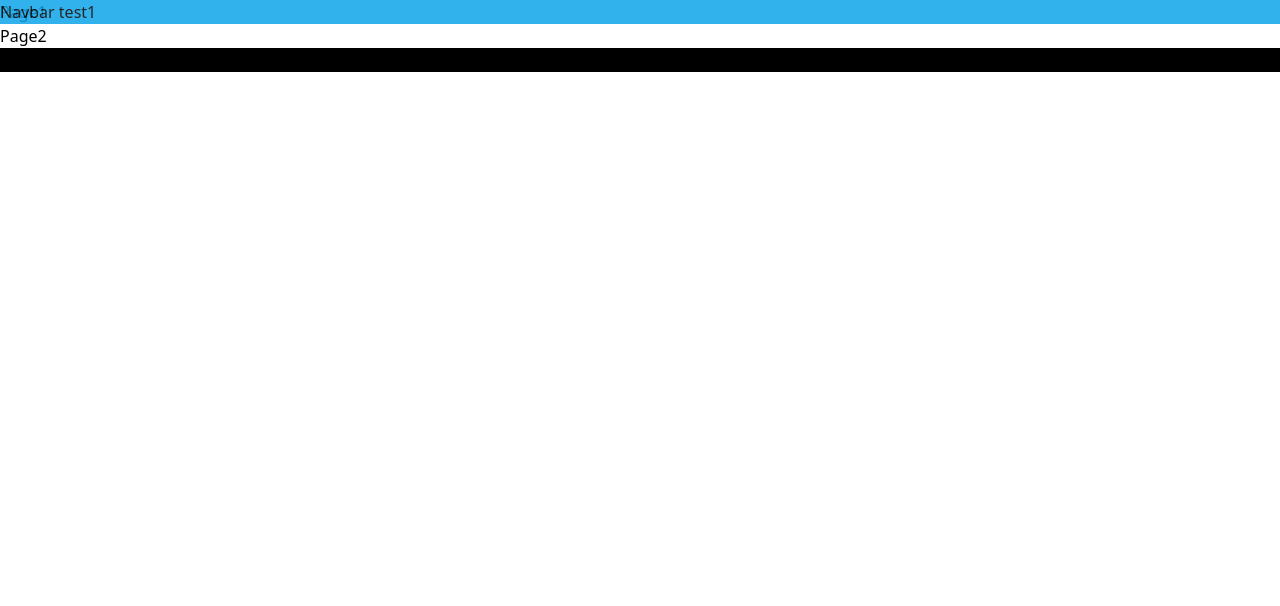
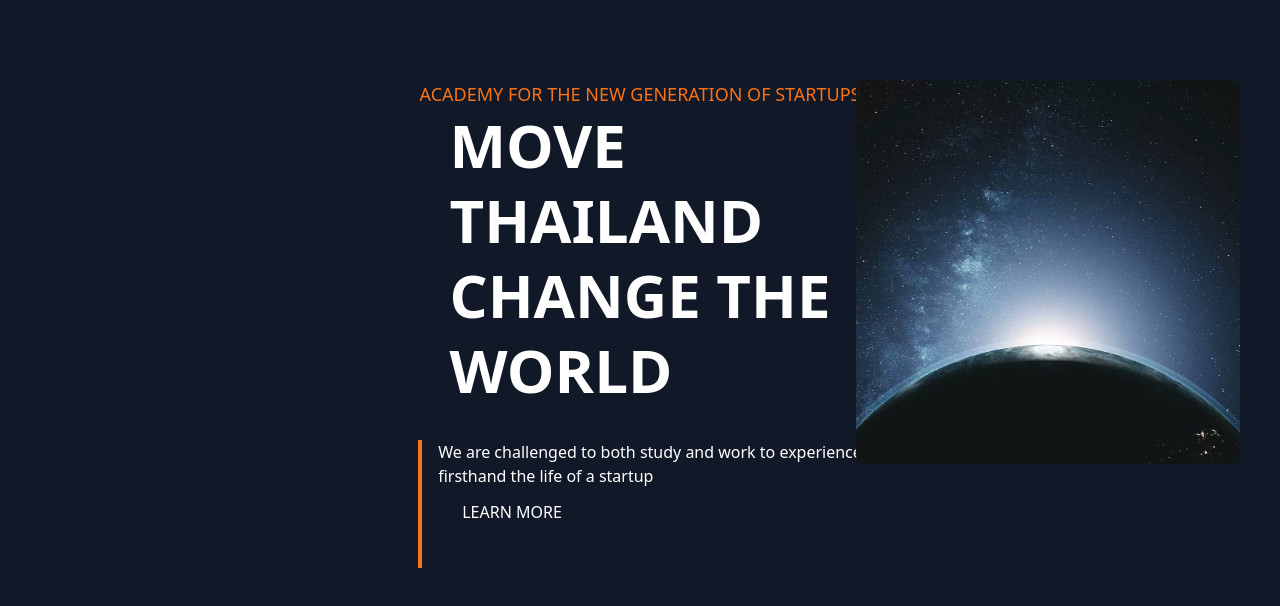
Before and after one commit to BestTTTA/web-ttta, a Next.js app: page / in a window 1280 px wide. Shown: the top 606 px of the page. Built offline with nearby package versions, Linux system fonts and the light colour scheme.

Commit message:
update page1

```diff
--- a/src/app/components/Footer.tsx
+++ b/src/app/components/Footer.tsx
@@ -1,7 +1,7 @@
 import { FC } from "react";
 
 const Footer: FC = () => {
-  return <div className="bg-black w-full">Footer</div>;
+  return <div></div>;
 };
 
 export default Footer;
--- a/src/app/components/Page1.tsx
+++ b/src/app/components/Page1.tsx
@@ -1,7 +1,39 @@
 import { FC } from "react";
+import Image from "next/image";
+import EarthImage from "./image/MMIGIT-03-1.jpg"
 
 const Page1: FC = () => {
-  return <div>Page1</div>;
+  return (
+    <div className="flex flex-col items-center justify-between min-h-screen p-4 bg-gray-900 text-white">
+      <div className="w-full max-w-4xl">
+
+        <div className="flex flex-col items-center justify-center p-16">
+          <p className="text-orange-500 text-lg">ACADEMY FOR THE NEW GENERATION OF STARTUPS</p>
+          <h1 className="text-6xl font-bold leading-tight text-left mb-8">
+            MOVE <br />
+            THAILAND <br />
+            CHANGE THE <br />
+            WORLD
+          </h1>
+          <div className="flex items-Center">
+            <div className="h-32 w-1 bg-orange-500 mr-4"></div>
+            <div>
+              <p>We are challenged to both study and work to experience<br />
+                firsthand the life of a startup
+              </p>
+              <button className="bg--500 hover:bg-orange-600 px-6 py-3 rounded-lg">
+            LEARN MORE
+          </button>
+            </div>
+          </div>
+        </div>
+      </div>
+
+      <div className="absolute top-20 right-10 w-96 h-96">
+        <Image src={EarthImage} alt="Earth in space" layout="fill" objectFit="cover" className="rounded-lg" />
+      </div>
+    </div>
+  );
 };
 
 export default Page1;
--- a/src/app/components/Page2.tsx
+++ b/src/app/components/Page2.tsx
@@ -1,7 +1,7 @@
 import { FC } from "react";
 
 const Page2: FC = () => {
-  return <div>Page2</div>;
+  return <div></div>;
 };
 
 export default Page2;
--- a/src/app/layout.tsx
+++ b/src/app/layout.tsx
@@ -27,17 +27,11 @@ export default function RootLayout({
 }>) {
   return (
     <html lang="en">
-      <header>
-        <Navbar />
-      </header>
       <body
         className={`${geistSans.variable} ${geistMono.variable} antialiased`}
       >
         {children}
       </body>
-      <footer>
-        <Footer />
-      </footer>
     </html>
   );
 }
```
Also changed, not shown: src/app/components/image/MMIGIT-03-1.jpg (added).
